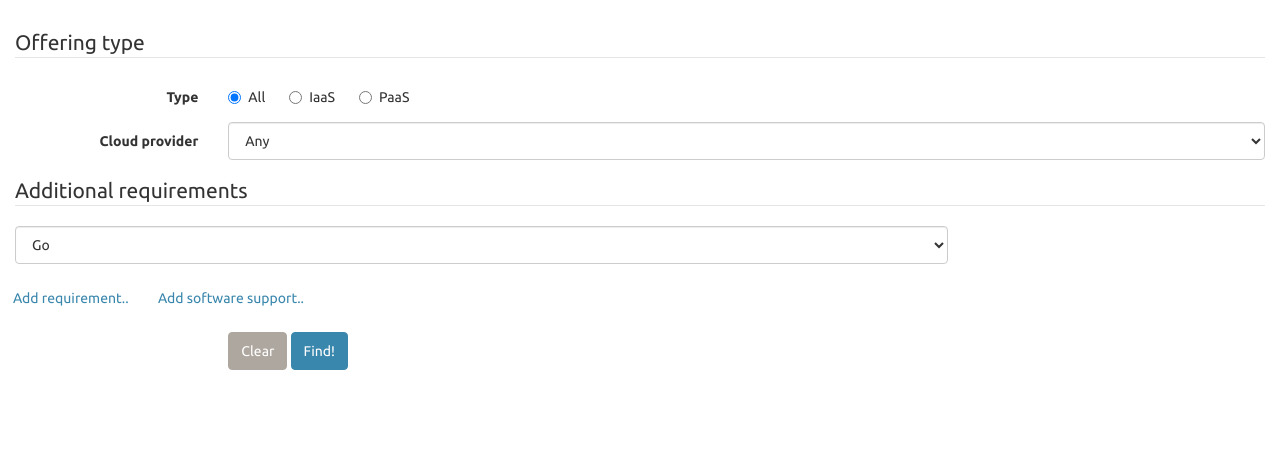
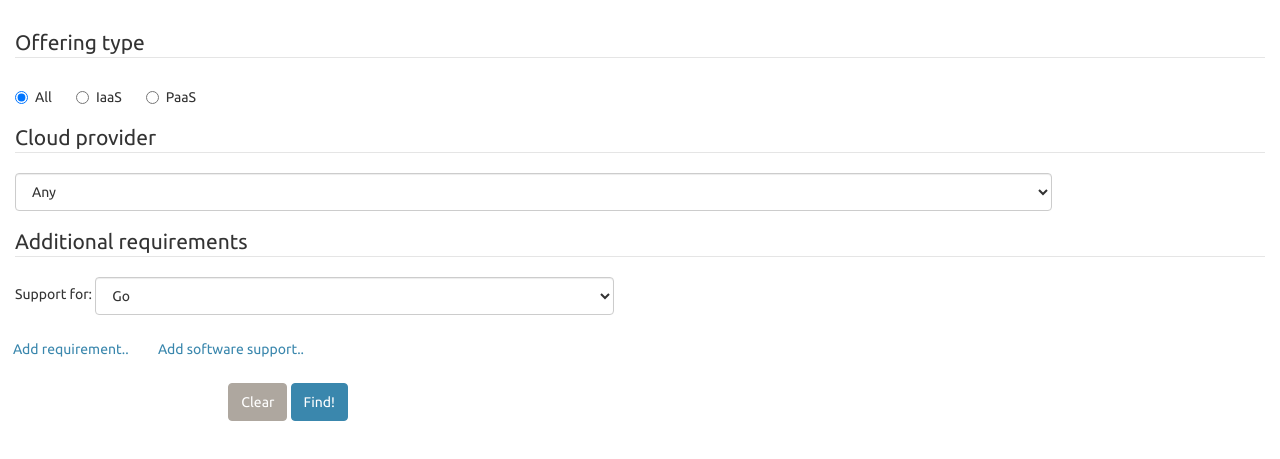
Before and after one commit to di-unipi-socc/DrACO, a website: page discoverer-gui/public/draco.html in a window 1280 px wide. Both pictures are taken after a click on the link "Add software support..". Shown: the part 207-666 px from the top of the page. Drawn offline with Linux system fonts and the light colour scheme.

Commit message:
Fixing GUI layout (for type, provider, sw support reqs)

```diff
--- a/discoverer-gui/public/draco.html
+++ b/discoverer-gui/public/draco.html
@@ -49,7 +49,6 @@
             <fieldset>
                 <legend>Offering type</legend>
                 <div class="form-group">
-                    <label for="div" class="col-lg-2 control-label">Type</label>
                     <div class="col-lg-10">
                         <div class="radio">
                             <label style="margin-right:2%">
@@ -67,13 +66,15 @@
                         </div>
                     </div>
                 </div>
+            </fieldset>
+            <fieldset>
+                <legend>Cloud provider</legend>
                 <div class="form-group">
-                    <label for="select" class="col-lg-2 control-label">Cloud provider</label>
                     <div class="col-lg-10">
                         <select class="form-control" id="selectProvider"></select>
                     </div>
                 </div>
-                </fieldset>
+            </fieldset>
                 <fieldset id="additional-reqs-fieldset">
                     <legend>Additional requirements</legend>
                     <div class="form-group" id="addLinkBox">
--- a/discoverer-gui/public/script/draco/draco.js
+++ b/discoverer-gui/public/script/draco/draco.js
@@ -114,11 +114,17 @@ function addSoftwareSupport() {
     innerSS.className = 'col-lg-10';
     outerSS.appendChild(innerSS);
 
+    // Creating label
+    var labelSS = document.createElement('span')
+    labelSS.innerHTML = "Support for:&nbsp;";
+    labelSS.style = 'margin-top: 7px; float: left; min-width: 5%; display: inline';
+    innerSS.appendChild(labelSS);
+
     // Creating selector
     var selectSS = document.createElement('select');
     selectSS.className = 'form-control sea-ss-key';
     selectSS.type = 'text';
-    selectSS.style = 'width: 90%';
+    selectSS.style = 'width: 50%; float:left; display: inline';
     innerSS.appendChild(selectSS);
 
     // Creating selector items
```
